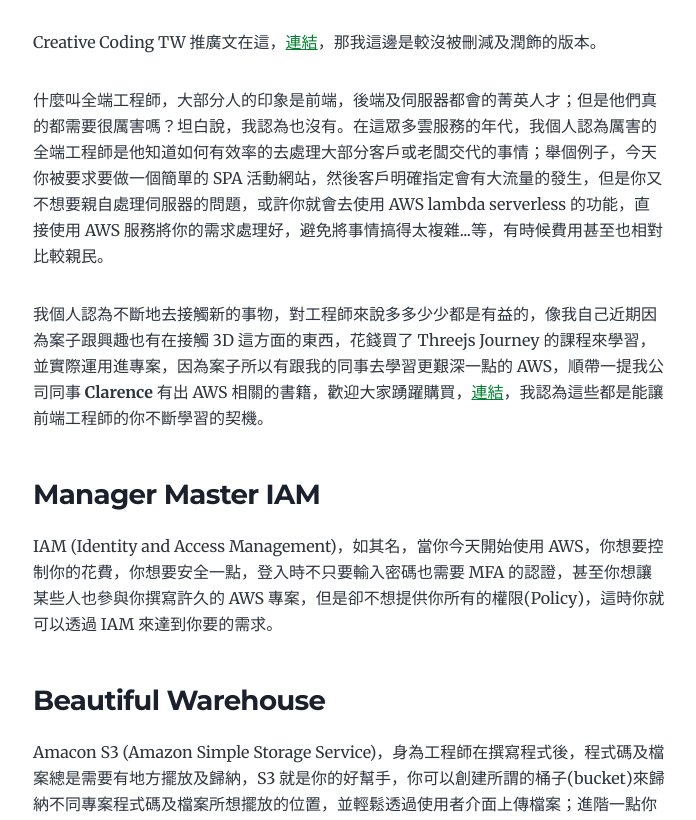
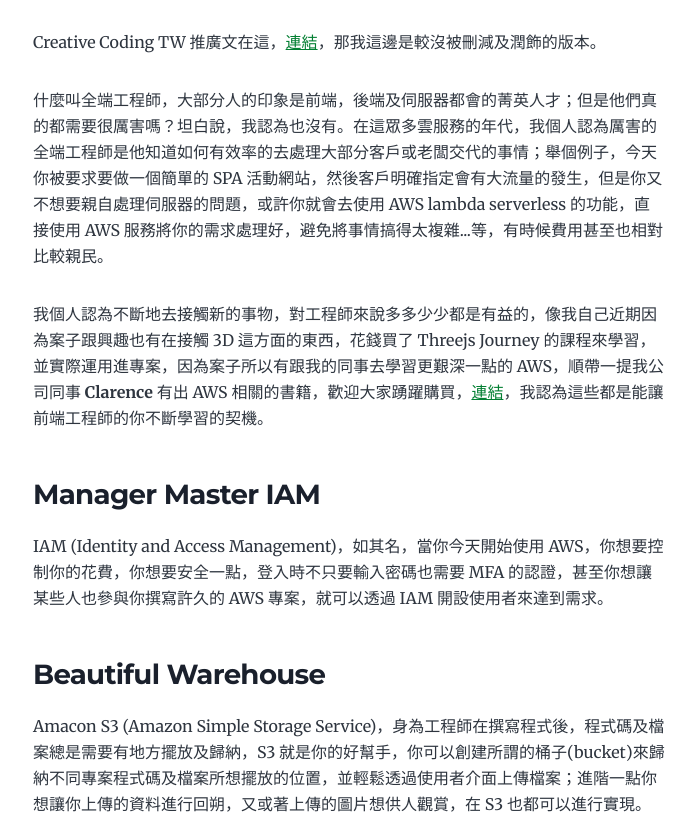
Before and after one commit to Mayvis/mayvis-blog, a Gatsby site: page /aws-promote-with-creative-coding-TW/ in a window 1280 px wide. Shown: the part 263-1083 px from the top of the page, without its empty margins (291-987 px from the left). Built offline with nearby package versions, Linux system fonts and the light colour scheme; Gatsby itself is replaced by a stand-in of ours; some packages are replaced by stand-ins of ours.

Commit message:
update article

```diff
--- a/content/blog/aws-promote-with-creative-coding-TW/index.md
+++ b/content/blog/aws-promote-with-creative-coding-TW/index.md
@@ -12,7 +12,7 @@
 我個人認為不斷地去接觸新的事物，對工程師來說多多少少都是有益的，像我自己近期因為案子跟興趣也有在接觸 3D 這方面的東西，花錢買了 Threejs Journey 的課程來學習，並實際運用進專案，因為案子所以有跟我的同事去學習更艱深一點的 AWS，順帶一提我公司同事 <strong>Clarence</strong> 有出 AWS 相關的書籍，歡迎大家踴躍購買，[連結](https://www.tenlong.com.tw/products/9789864349203)，我認為這些都是能讓前端工程師的你不斷學習的契機。
 
 ### Manager Master IAM
-IAM (Identity and Access Management)，如其名，當你今天開始使用 AWS，你想要控制你的花費，你想要安全一點，登入時不只要輸入密碼也需要 MFA 的認證，甚至你想讓某些人也參與你撰寫許久的 AWS 專案，但是卻不想提供你所有的權限(Policy)，這時你就可以透過 IAM 來達到你要的需求。
+IAM (Identity and Access Management)，如其名，當你今天開始使用 AWS，你想要控制你的花費，你想要安全一點，登入時不只要輸入密碼也需要 MFA 的認證，甚至你想讓某些人也參與你撰寫許久的 AWS 專案，就可以透過 IAM 開設使用者來達到需求。
 
 ### Beautiful Warehouse
 Amacon S3 (Amazon Simple Storage Service)，身為工程師在撰寫程式後，程式碼及檔案總是需要有地方擺放及歸納，S3 就是你的好幫手，你可以創建所謂的桶子(bucket)來歸納不同專案程式碼及檔案所想擺放的位置，並輕鬆透過使用者介面上傳檔案；進階一點你想讓你上傳的資料進行回朔，又或著上傳的圖片想供人觀賞，在 S3 也都可以進行實現。
```
